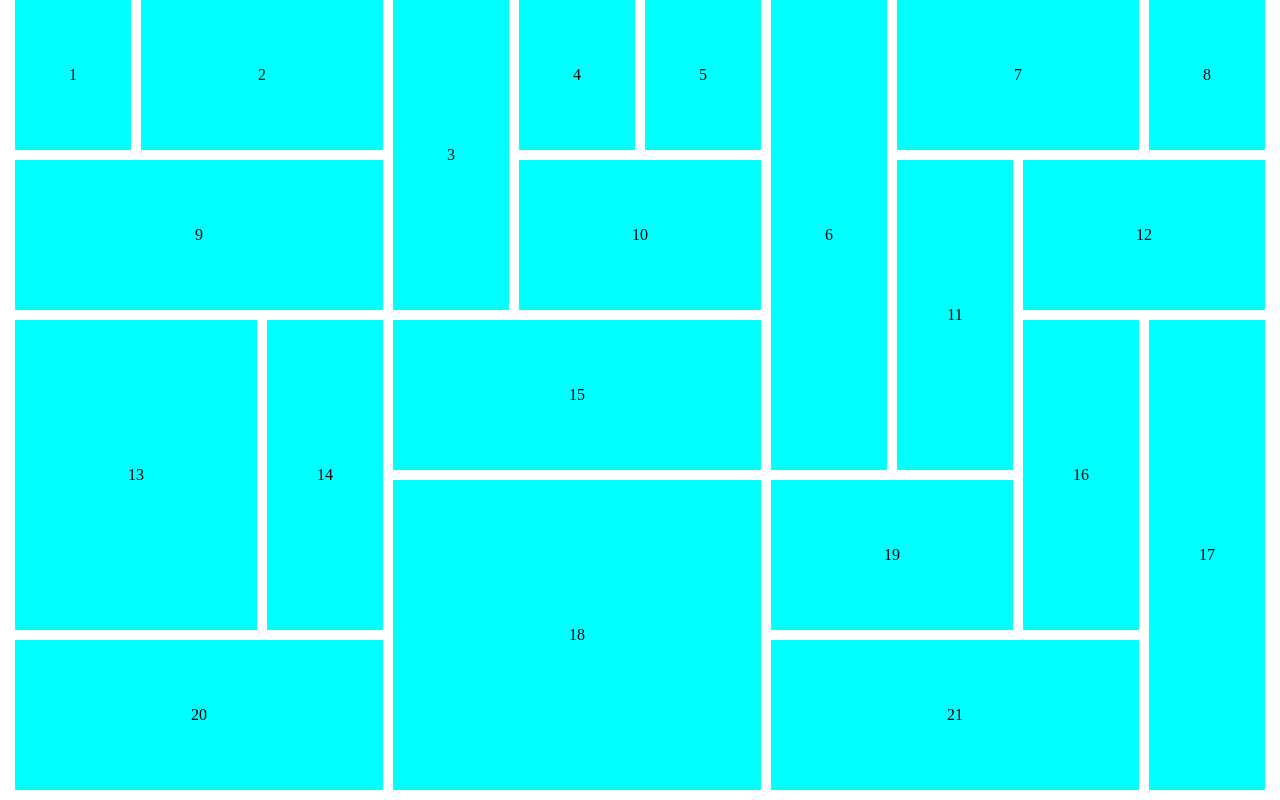
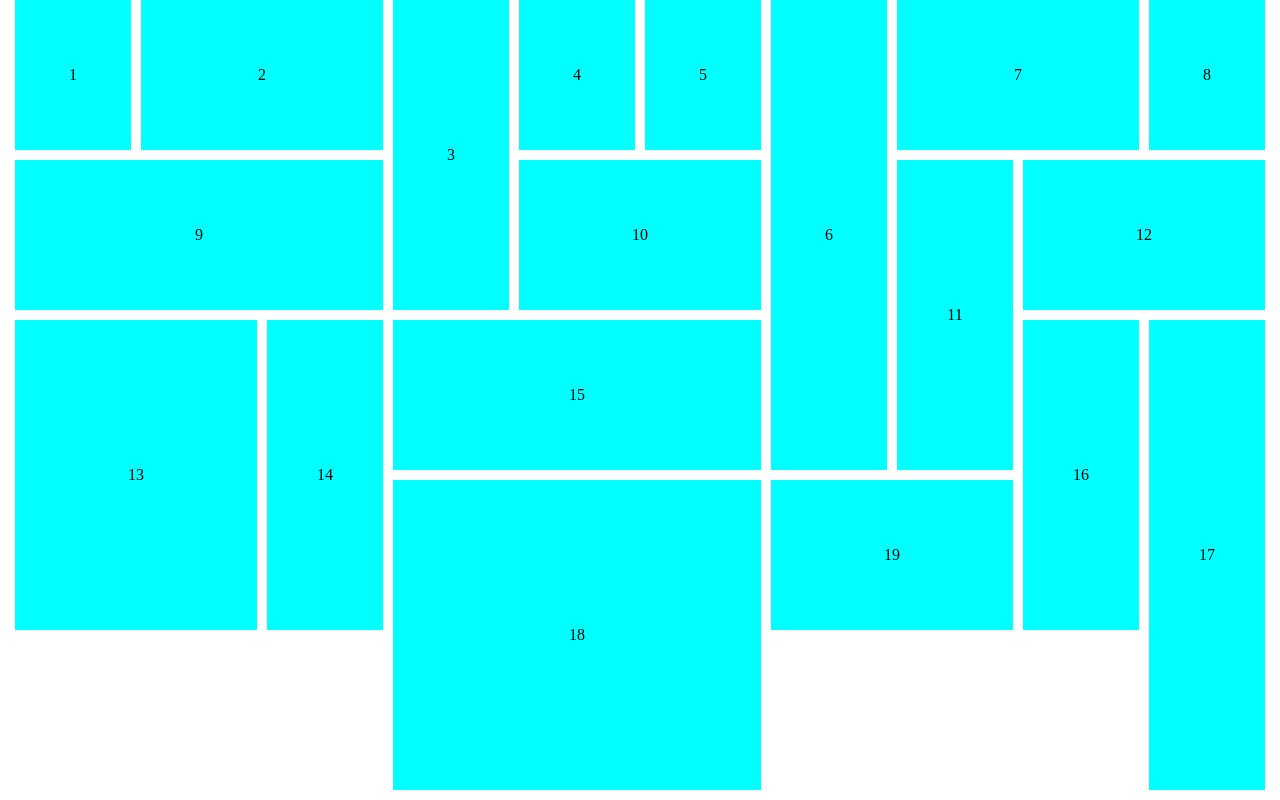
Before and after one commit to mathmaxwell/grid, a plain HTML site: page index.html in a window 1280 px wide. Drawn offline with Linux system fonts and the light colour scheme.

Commit message:
20 21 card yoq

```diff
--- a/index.html
+++ b/index.html
@@ -28,8 +28,6 @@
             <div class="card_17 card">17</div>
             <div class="card_18 card">18</div>
             <div class="card_19 card">19</div>
-            <div class="card_20 card">20</div>
-            <div class="card_21 card">21</div>
         </div>
     </div>
 </body>
```
